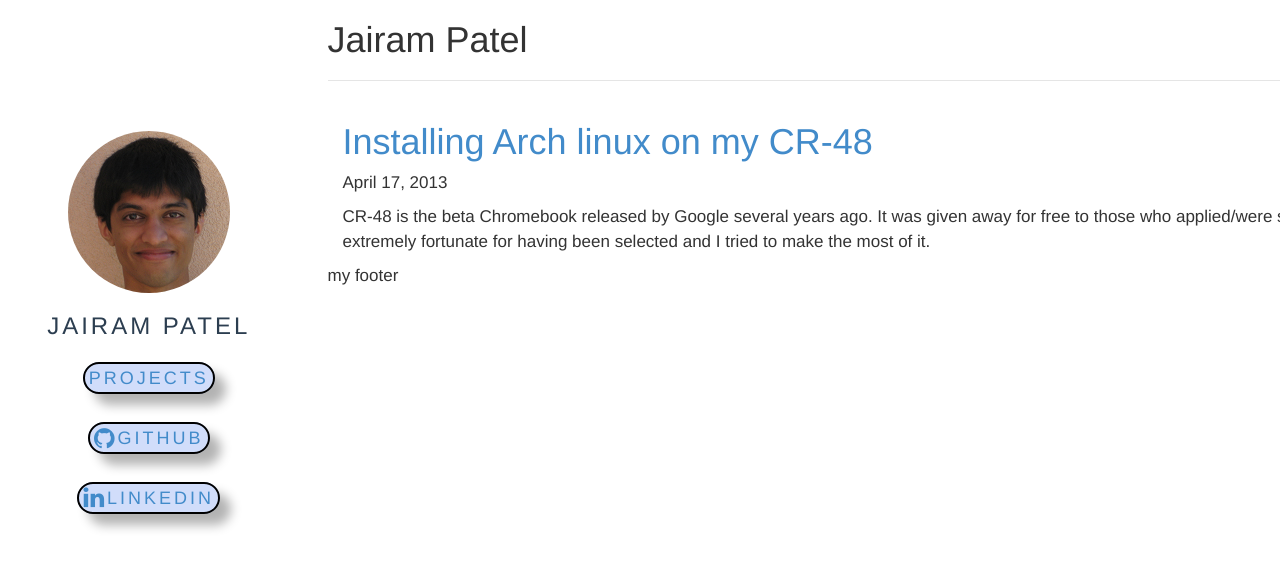
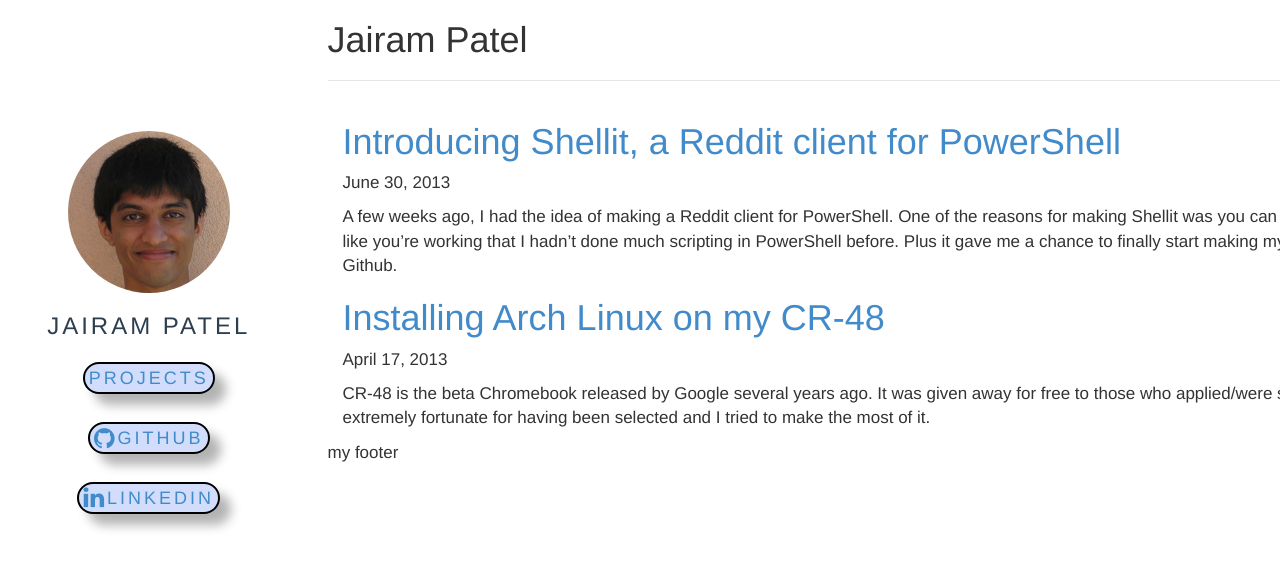
Before and after one commit to jairampatel/jairampatel.github.io, a Jekyll site: the page built from index.html, in a window 1280 px wide. Shown: the top 569 px of the page. Built offline with Jekyll 4.4.1, drawn with Linux system fonts in a browser that asks for light colours; nearby versions of some CDN libraries.

Commit message:
2nd post

```diff
--- /dev/null
+++ b/_posts/2013-06-30-introducing-shellit-a-reddit-client-for-powershell.md
@@ -0,0 +1,20 @@
+---
+layout: post
+title: "Introducing Shellit, a Reddit client for PowerShell"
+---
+
+A few weeks ago, I had the idea of making a Reddit client for PowerShell. One of the reasons for making Shellit was you can browse Reddit and look like you’re working that I hadn’t done much scripting in PowerShell before. Plus it gave me a chance to finally start making my own repositories on Github.
+
+Shellit is extremely primitive. Currently, users can:
+<ul>
+	<li>Login if they want to</li>
+	<li>Navigate through different pages of reddit</li>
+	<li>Open links in the PowerShell window</li>
+	<li>View comments on self posts</li>
+</ul>
+Some of the improvements I’ll probably make in my next update will be to:
+
+Allow users to view comments for all posts
+Warn the user when the link tries to open an image/video (you can’t view an image/video in the PowerShell window).
+Improve the html rendering in the PowerShell window
+Shellit is open source and you can contribute to it on Github <a href="https://github.com/J-rom/Shellit">here</a>.
```
Also changed, not shown: _posts/2013-04-17-installing-arch-linux-on-my-cr-48.md (+1 -1 lines).
